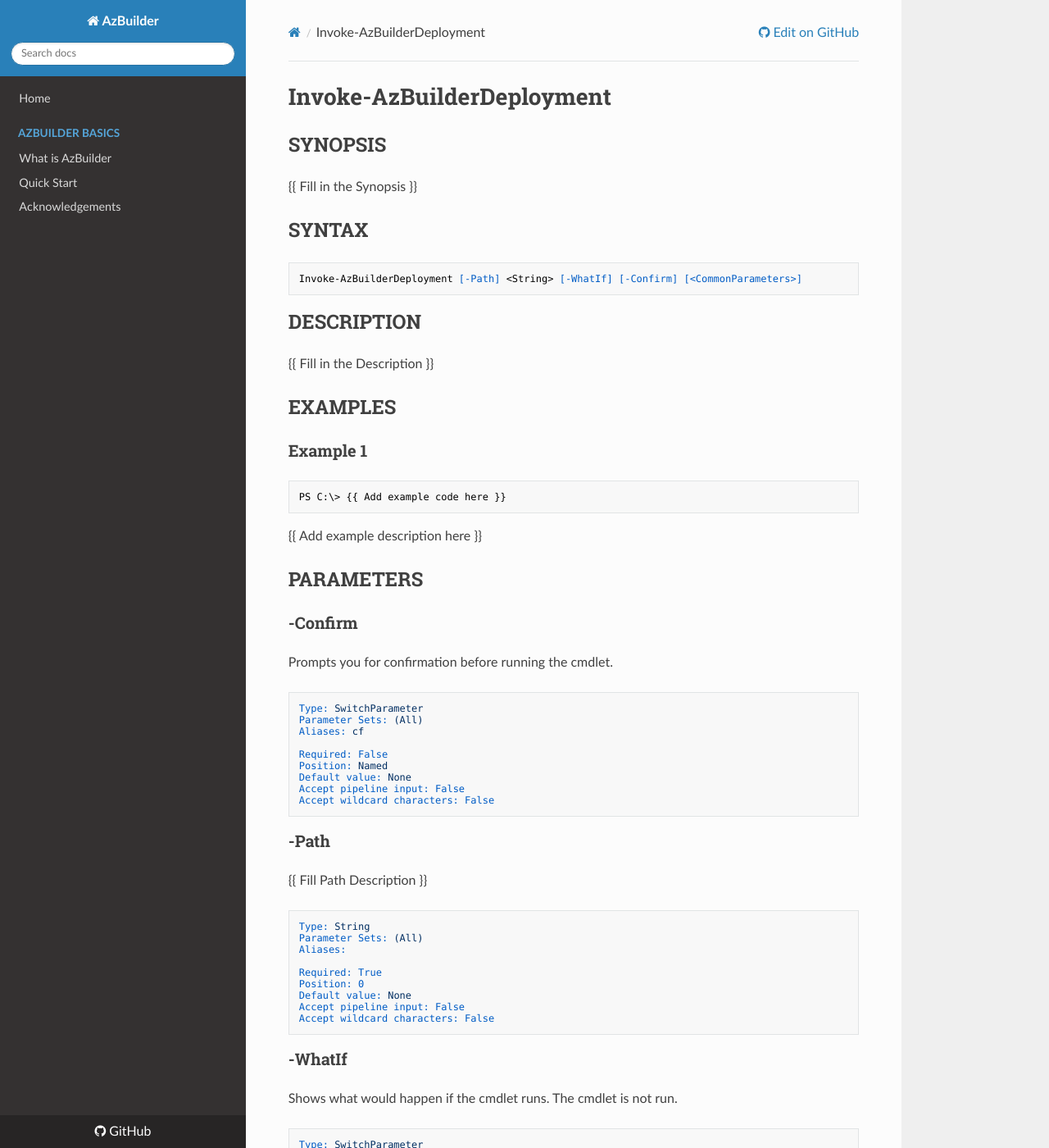
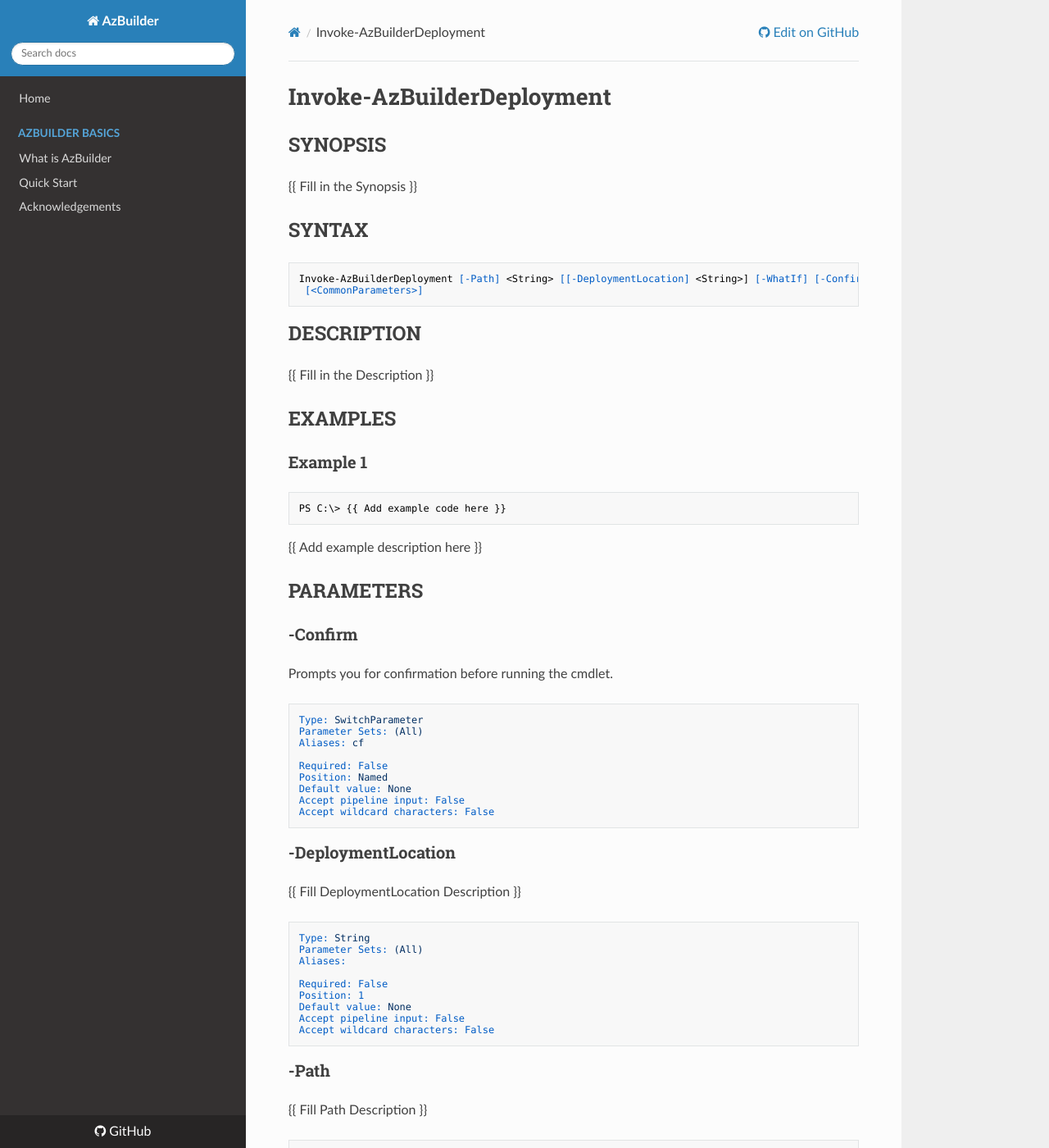
Before and after one commit to lagebj/AzBuilder, an MkDocs documentation site: the page built from docs/en-US/Invoke-AzBuilderDeployment.md, in a window 1280 px wide and 1400 px high. Shown: the whole window at 82% size. Built offline with MkDocs 1.6.1, drawn with Linux system fonts in a browser that asks for light colours; nearby versions of some CDN libraries; old or Windows-style settings are respelled for this version of MkDocs.

Commit message:
run build

````diff
--- a/docs/en-US/Invoke-AzBuilderDeployment.md
+++ b/docs/en-US/Invoke-AzBuilderDeployment.md
@@ -13,7 +13,8 @@ schema: 2.0.0
 ## SYNTAX
 
 ```
-Invoke-AzBuilderDeployment [-Path] <String> [-WhatIf] [-Confirm] [<CommonParameters>]
+Invoke-AzBuilderDeployment [-Path] <String> [[-DeploymentLocation] <String>] [-WhatIf] [-Confirm]
+ [<CommonParameters>]
 ```
 
 ## DESCRIPTION
@@ -40,6 +41,21 @@ Aliases: cf
 
 Required: False
 Position: Named
+Default value: None
+Accept pipeline input: False
+Accept wildcard characters: False
+```
+
+### -DeploymentLocation
+{{ Fill DeploymentLocation Description }}
+
+```yaml
+Type: String
+Parameter Sets: (All)
+Aliases:
+
+Required: False
+Position: 1
 Default value: None
 Accept pipeline input: False
 Accept wildcard characters: False
````
Also changed, not shown: docs/en-US/Build-AzBuilderTemplate.md (+17 -1 lines).
